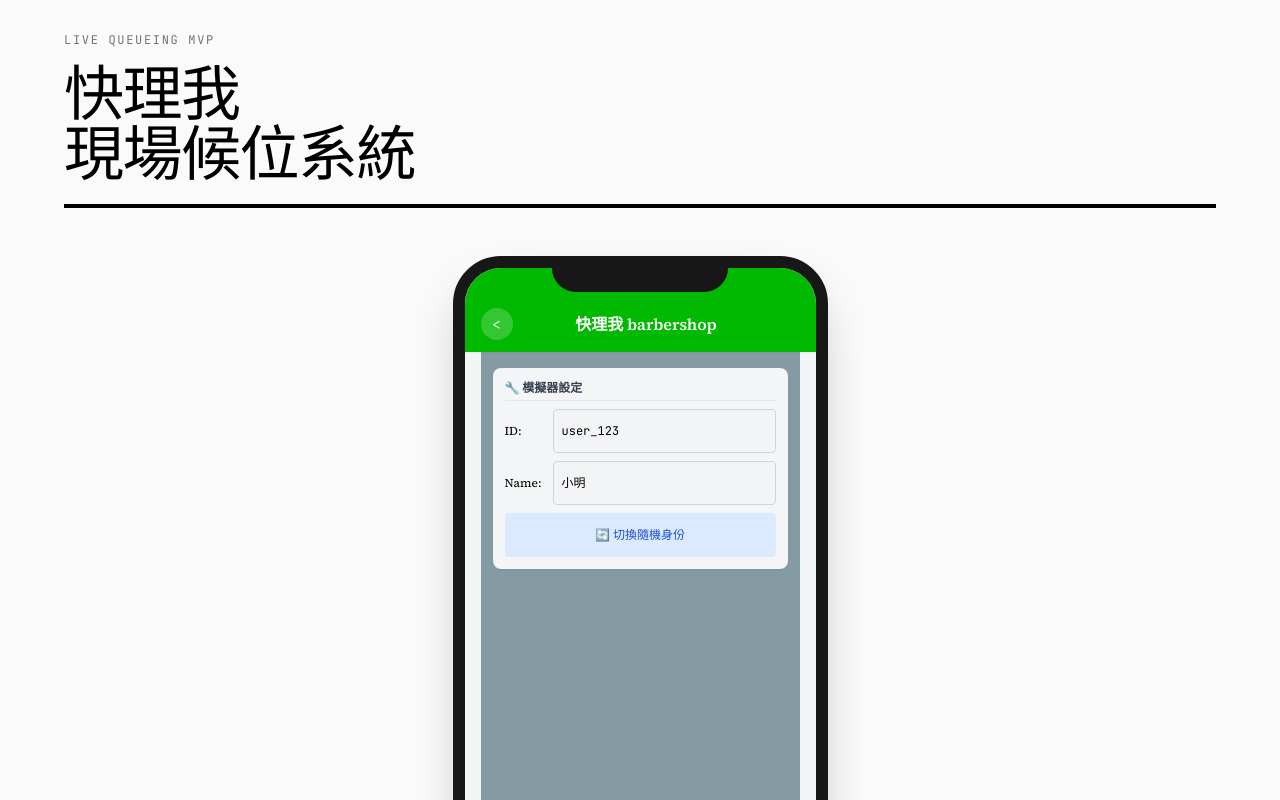
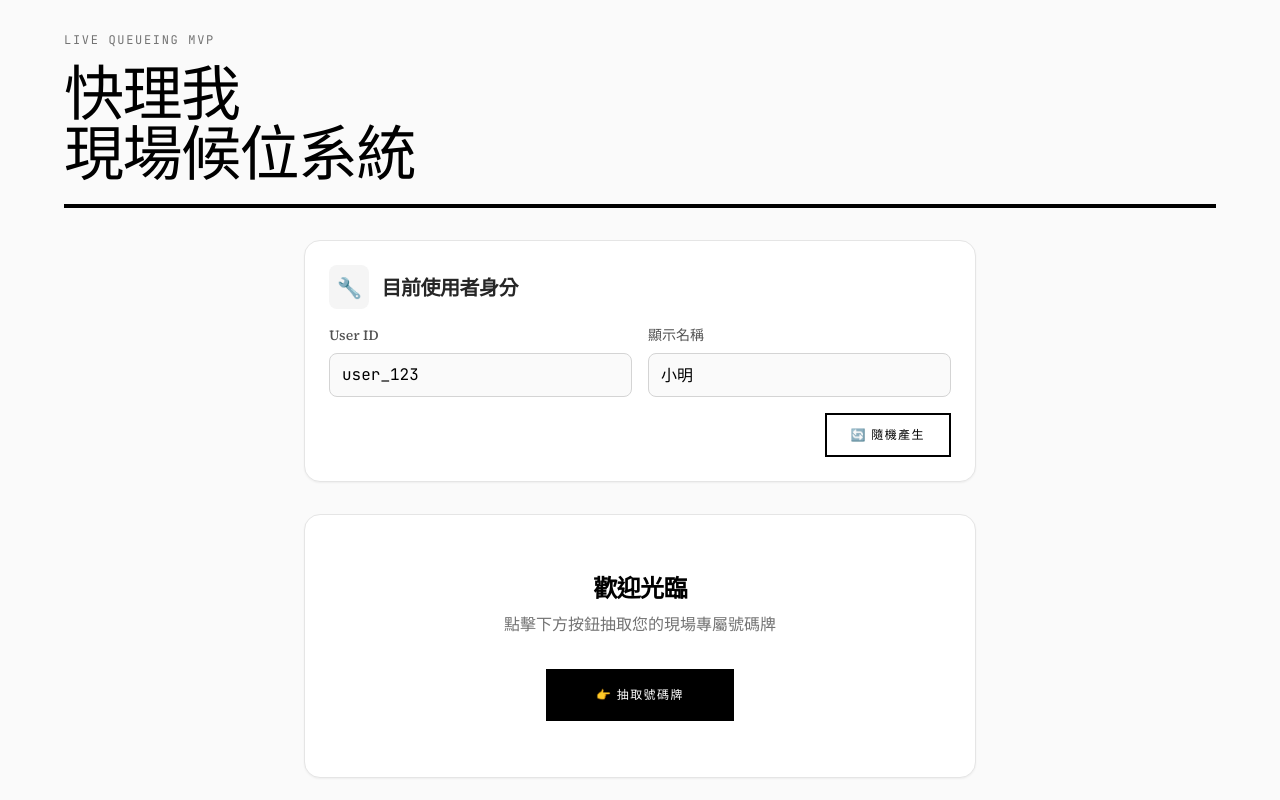
Before and after one commit to harrycodingnow/barbershop-linebot, a React (Vite) app: page / in a window 1280 px wide. Shown: the top 800 px of the page. Built offline with nearby package versions, Linux system fonts and the light colour scheme.

Commit message:
update boiii

```diff
--- a/src/components/CustomerView.jsx
+++ b/src/components/CustomerView.jsx
@@ -43,123 +43,126 @@ export default function CustomerView() {
     };
 
     return (
-        <div className="flex justify-center mt-4">
-            {/* Mock Mobile Phone Container */}
-            <div className="w-[375px] h-[750px] bg-gray-100 rounded-[3rem] p-4 shadow-2xl relative border-[12px] border-neutral-900 overflow-hidden flex flex-col">
-
-                {/* Notch mock */}
-                <div className="absolute top-0 inset-x-0 h-6 bg-neutral-900 rounded-b-3xl w-1/2 mx-auto z-10"></div>
-
-                {/* LINE Chat Header */}
-                <div className="bg-[#00B900] -mx-4 -mt-4 pt-10 pb-3 px-4 flex items-center shadow-sm z-0 relative">
-                    <div className="w-8 h-8 bg-white/20 rounded-full flex items-center justify-center mr-3 text-white">
-                        {'<'}
-                    </div>
-                    <span className="text-white font-bold flex-1 text-center pr-8 shadow-sm">
-                        快理我 barbershop
-                    </span>
-                </div>
-
-                {/* Chat Body */}
-                <div className="flex-1 bg-[#859BA4] overflow-y-auto px-3 py-4 flex flex-col gap-4">
+        <div className="max-w-2xl mx-auto space-y-8 animate-in fade-in duration-500">
 
             {/* Debug / Mock Input Panel */}
-                    <div className="bg-white/90 p-3 rounded-lg text-xs shadow-sm mb-2">
-                        <p className="font-bold text-gray-700 mb-2 border-b pb-1">🔧 模擬器設定</p>
-                        <div className="flex gap-2 items-center mb-2">
-                            <label className="w-10">ID:</label>
+            <div className="bg-white p-6 rounded-2xl shadow-sm border border-neutral-200">
+                <h2 className="font-bold text-xl text-neutral-800 mb-4 flex items-center">
+                    <span className="bg-neutral-100 p-2 rounded-lg mr-3">🔧</span>
+                    目前使用者身分
+                </h2>
+                <div className="grid gap-4 md:grid-cols-2">
+                    <div className="space-y-2">
+                        <label className="text-sm font-medium text-neutral-600 block">User ID</label>
                         <input
                             type="text"
                             value={lineUserId}
                             onChange={(e) => setLineUserId(e.target.value)}
-                                className="font-mono bg-gray-100 px-2 py-1 flex-1 border border-gray-300 rounded"
+                            className="font-mono bg-neutral-50 px-3 py-2 w-full border border-neutral-300 rounded-lg focus:ring-2 focus:ring-blue-500 outline-none"
                         />
                     </div>
-                        <div className="flex gap-2 items-center mb-2">
-                            <label className="w-10">Name:</label>
+                    <div className="space-y-2">
+                        <label className="text-sm font-medium text-neutral-600 block">顯示名稱</label>
                         <input
                             type="text"
                             value={displayName}
                             onChange={(e) => setDisplayName(e.target.value)}
-                                className="bg-gray-100 px-2 py-1 flex-1 border border-gray-300 rounded"
+                            className="bg-neutral-50 px-3 py-2 w-full border border-neutral-300 rounded-lg focus:ring-2 focus:ring-blue-500 outline-none"
                         />
                     </div>
-                        <button
+                </div>
+                <div className="mt-4 flex justify-end">
+                    <Button
                         onClick={generateRandomUser}
-                            className="w-full bg-blue-100 text-blue-700 py-1 rounded hover:bg-blue-200"
+                        variant="outline"
+                        className="text-sm"
                     >
-                            🔄 切換隨機身份
-                        </button>
+                        🔄 隨機產生
+                    </Button>
+                </div>
             </div>
 
-                    {/* User actions (LIFF/Rich Menu buttons mock) */}
-                    <div className="grid grid-cols-2 gap-2 mt-auto">
+            {/* Main Action Area */}
+            <div className="bg-white p-6 rounded-2xl shadow-sm border border-neutral-200 space-y-6">
+
                 {!status?.active ? (
-                            <button
+                    <div className="text-center py-8">
+                        <h3 className="text-2xl font-bold mb-2">歡迎光臨</h3>
+                        <p className="text-neutral-500 mb-8 max-w-sm mx-auto">
+                            點擊下方按鈕抽取您的現場專屬號碼牌
+                        </p>
+                        <Button
                             onClick={handleCreateTicket}
-                                className="col-span-2 bg-[#00B900] text-white py-3 rounded-xl font-bold shadow hover:bg-green-600 transition"
+                            size="lg"
+                            className="w-full md:w-auto md:px-12 py-4 text-lg bg-black text-white hover:bg-neutral-800 transition-all hover:scale-105"
                         >
-                                👉 點我抽號碼牌
-                            </button>
+                            👉 抽取號碼牌
+                        </Button>
+                    </div>
                 ) : (
-                            <>
-                                <button
-                                    onClick={refreshStatus}
-                                    className="bg-blue-500 text-white py-2 rounded-xl font-bold shadow hover:bg-blue-600 transition"
-                                >
-                                    🔄 重新整理進度
-                                </button>
-                                <button
-                                    onClick={handleCancelTicket}
-                                    className="bg-gray-400 text-white py-2 rounded-xl font-bold shadow hover:bg-gray-500 transition"
-                                >
-                                    ❌ 取消候位
-                                </button>
-                            </>
-                        )}
+                    <div className="space-y-8 animate-in slide-in-from-bottom-4">
+                        <div className="text-center">
+                            <h3 className="font-bold text-xl mb-6 text-neutral-600">您的候位進度</h3>
+
+                            <div className="inline-block px-12 py-8 bg-neutral-50 rounded-3xl border border-neutral-200 mb-6 group relative overflow-hidden">
+                                <div className="absolute inset-0 bg-blue-50 opacity-0 group-hover:opacity-100 transition-opacity"></div>
+                                <div className="relative z-10">
+                                    <p className="text-neutral-500 text-sm font-medium mb-1 tracking-widest uppercase">號碼牌</p>
+                                    <p className="text-7xl font-black text-blue-600 my-2 tracking-tighter">
+                                        #{status.ticket.ticketNumber}
+                                    </p>
+                                    <div className="mt-4">
+                                        <span className={`px-4 py-1.5 rounded-full text-sm font-bold shadow-sm ${status.ticket.status === 'called'
+                                                ? 'bg-orange-100 text-orange-700 ring-1 ring-orange-200 animate-pulse'
+                                                : 'bg-green-100 text-green-700 ring-1 ring-green-200'
+                                            }`}>
+                                            {status.ticket.status === 'called' ? '📢 已到號，請前往店內' : '⌛ 現場等待中'}
+                                        </span>
+                                    </div>
+                                </div>
+                            </div>
                         </div>
 
-                    {/* Flex Message Display (If Active) */}
-                    {status?.active && (
-                        <div className="bg-white rounded-xl shadow p-5 border-t-8 border-[#00B900] animate-in fade-in slide-in-from-bottom-2">
-                            <h3 className="font-bold text-lg mb-4 text-center">現場候位進度</h3>
-
-                            <div className="text-center mb-6">
-                                <p className="text-gray-500 text-sm">您的號碼</p>
-                                <p className="text-5xl font-black text-black my-1">
-                                    #{status.ticket.ticketNumber}
-                                </p>
-                                <p className="text-sm">
-                                    <span className={`px-2 py-0.5 rounded-full text-xs ${status.ticket.status === 'called' ? 'bg-orange-100 text-orange-700 font-bold' : 'bg-green-100 text-green-700'
-                                        }`}>
-                                        {status.ticket.status === 'called' ? '📢 已到號，請前往' : '⌛ 等待中'}
-                                    </span>
-                                </p>
+                        <div className="grid grid-cols-1 md:grid-cols-3 gap-4 border-t border-neutral-100 pt-6">
+                            <div className="bg-neutral-50 p-4 rounded-xl text-center">
+                                <span className="block text-neutral-500 text-sm mb-1">目前叫號</span>
+                                <span className="font-bold text-2xl text-neutral-800">#{status.currentCalledNumber}</span>
                             </div>
 
-                            <div className="space-y-3 border-t pt-4 text-sm">
-                                <div className="flex justify-between items-center">
-                                    <span className="text-gray-500">目前叫號</span>
-                                    <span className="font-bold text-lg">#{status.currentCalledNumber}</span>
-                                </div>
                             {status.ticket.status === 'waiting' && (
-                                    <div className="flex justify-between items-center">
-                                        <span className="text-gray-500">前方等待人數</span>
-                                        <span className="font-bold text-red-500 text-lg">{status.peopleAhead} 人</span>
+                                <div className="bg-red-50 p-4 rounded-xl text-center border border-red-100">
+                                    <span className="block text-red-600 text-sm mb-1 font-medium">前方等待</span>
+                                    <span className="font-bold text-2xl text-red-600">{status.peopleAhead} <span className="text-sm font-normal">人</span></span>
                                 </div>
                             )}
-                                <div className="flex justify-between items-center">
-                                    <span className="text-gray-500">取號時間</span>
-                                    <span className="text-gray-700">
+
+                            <div className="bg-neutral-50 p-4 rounded-xl text-center">
+                                <span className="block text-neutral-500 text-sm mb-1">抽號時間</span>
+                                <span className="font-bold text-lg text-neutral-700">
                                     {new Date(status.ticket.createdAt).toLocaleTimeString([], { hour: '2-digit', minute: '2-digit' })}
                                 </span>
                             </div>
                         </div>
 
+                        <div className="flex gap-4 pt-4">
+                            <Button
+                                onClick={refreshStatus}
+                                variant="outline"
+                                className="flex-1"
+                            >
+                                🔄 重新整理
+                            </Button>
+                            <Button
+                                onClick={handleCancelTicket}
+                                variant="outline"
+                                className="flex-1 text-red-600 border-red-200 hover:bg-red-50 hover:text-red-700"
+                            >
+                                ❌ 取消候位
+                            </Button>
+                        </div>
                     </div>
                 )}
             </div>
         </div>
-        </div>
     );
 }
```
Lines whose indentation alone changed are shown as unchanged.
